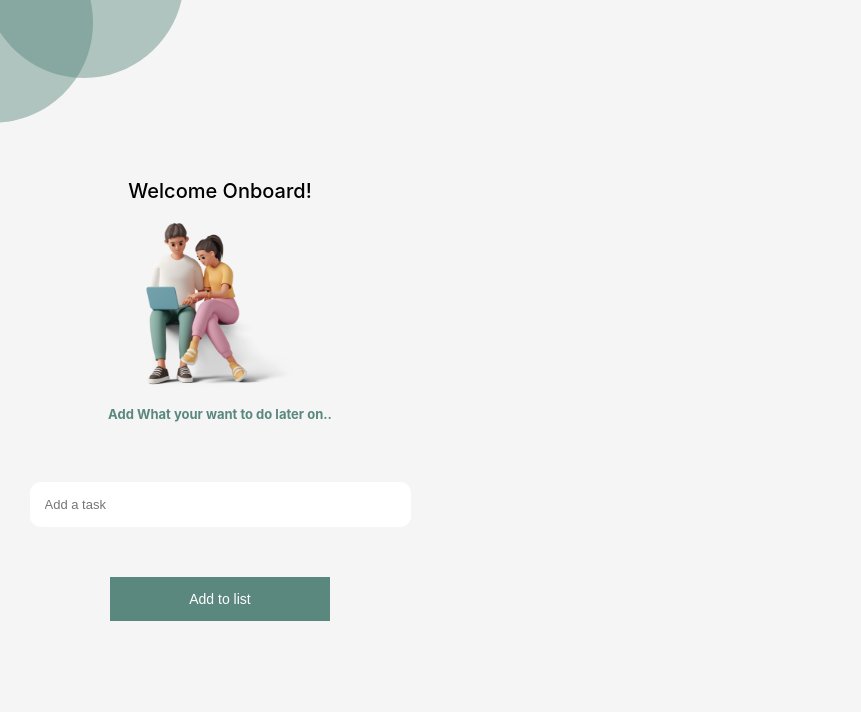
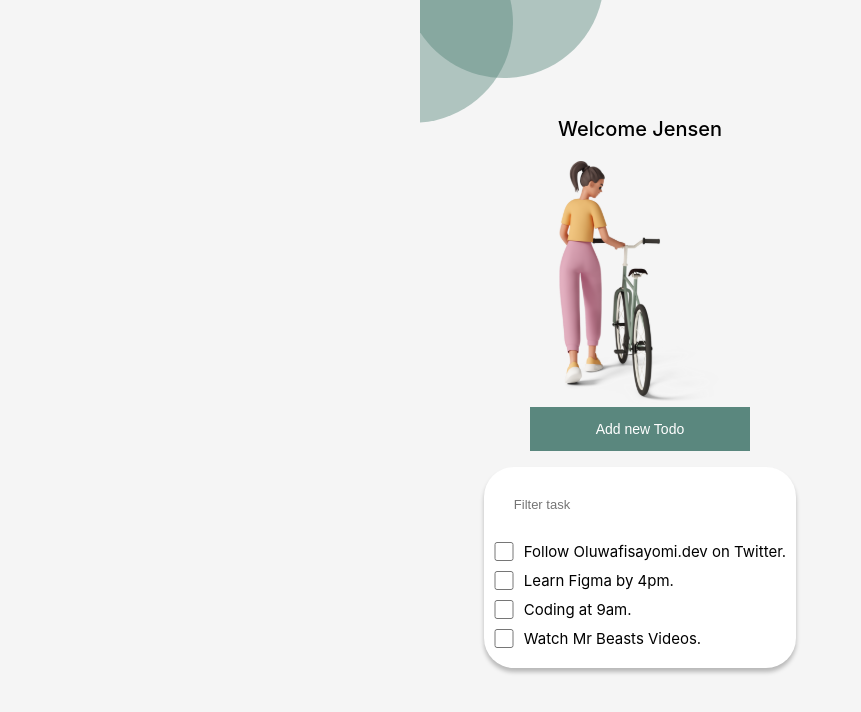
Before and after one commit to henriquejensen/todo-app, a React (Create React App) app: page / in a window 1280 px wide. Shown: the top 712 px of the page, without its empty margins (0-861 px from the left). Built offline with nearby package versions, Linux system fonts and the light colour scheme.

Commit message:
Tela ToDo

```diff
--- a/src/App.js
+++ b/src/App.js
@@ -4,6 +4,7 @@ import styles from './App.module.css';
 import Onboard from './pages/Onboard';
 import Login from './pages/Login';
 import Welcome from './pages/Welcome';
+import Todo from './pages/Todo';
 
 function App() {
   return (
@@ -11,7 +12,8 @@ function App() {
       {/* <GetStarted /> */}
       {/* <Onboard /> */}
       {/* <Login /> */}
-      <Welcome />
+      {/* <Welcome /> */}
+      <Todo />
     </main>
   );
 }
--- a/src/App.module.css
+++ b/src/App.module.css
@@ -4,4 +4,5 @@
   background-repeat: no-repeat;
   padding: 0 25px;
   max-width: 390px;
+  margin: 0 auto;
 }
--- a/src/components/Input.js
+++ b/src/components/Input.js
@@ -1,13 +1,14 @@
 import React from 'react';
 import styles from './Input.module.css';
 
-function Input({ placeholder, type = 'text', required = false }) {
+function Input({ placeholder, type = 'text', required = false, id = '' }) {
   return (
     <input
       type={ type }
       required={ required }
       placeholder={ placeholder }
       className={ styles.input }
+      id={ id }
     />
   );
 }
--- /dev/null
+++ b/src/pages/Todo.js
@@ -0,0 +1,42 @@
+import React from 'react';
+import Banner from '../components/Banner';
+import Button from '../components/Button';
+import Input from '../components/Input';
+import Title from '../components/Title';
+import styles from './Todo.module.css';
+import TodoBanner from '../assets/TodoBanner.svg';
+
+function Todo() {
+  return (
+    <section className={ styles.container }>
+      <Title title="Welcome Jensen" />
+
+      <Banner image={ TodoBanner } />
+
+      <Button>Add new Todo</Button>
+
+      <ul>
+        <Input type="text" placeholder="Filter task" />
+        <label htmlFor="12">
+          <Input type="checkbox" id="12" />
+          Follow Oluwafisayomi.dev on Twitter.
+        </label>
+        <label htmlFor="13">
+          <Input type="checkbox" id="13" />
+          Learn Figma by 4pm.
+        </label>
+        <label htmlFor="14">
+          <Input type="checkbox" id="14" />
+          Coding at 9am.
+        </label>
+        <label htmlFor="15">
+          <Input type="checkbox" id="15" />
+          Watch Mr Beasts Videos.
+        </label>
+      </ul>
+
+    </section>
+  );
+}
+
+export default Todo;
--- /dev/null
+++ b/src/pages/Todo.module.css
@@ -0,0 +1,36 @@
+.container {
+  display: flex;
+  flex-direction: column;
+  justify-content: center;
+  align-items: center;
+  height: 100vh;
+}
+
+.container > h1 {
+  margin-bottom: 20px;
+}
+
+.container label {
+  display: flex;
+  font-size: 15px;
+  margin: 10px 0;
+}
+
+.container ul > input {
+  margin: 5px;
+}
+
+.container label > input {
+  width: 20px;
+  margin: 0;
+  margin-right: 10px;
+}
+
+.container > ul {
+  padding: 10px;
+  border-radius: 30px;
+  overflow-x: hidden;
+  max-height: 200px;
+  background-color: white;
+  box-shadow: 0px 4px 4px rgba(0, 0, 0, 0.25);
+}
```
Also changed, not shown: src/assets/TodoBanner.svg (added).
